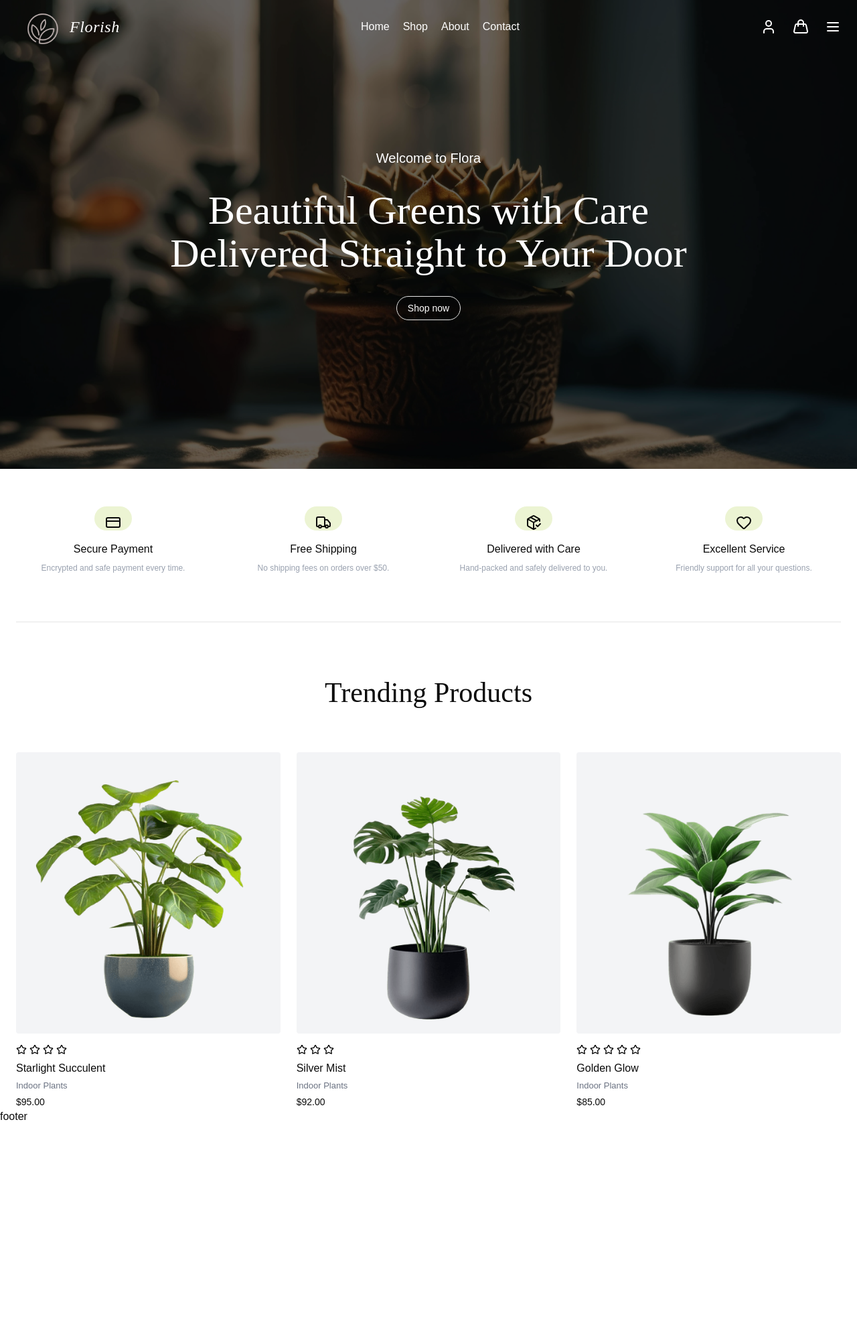
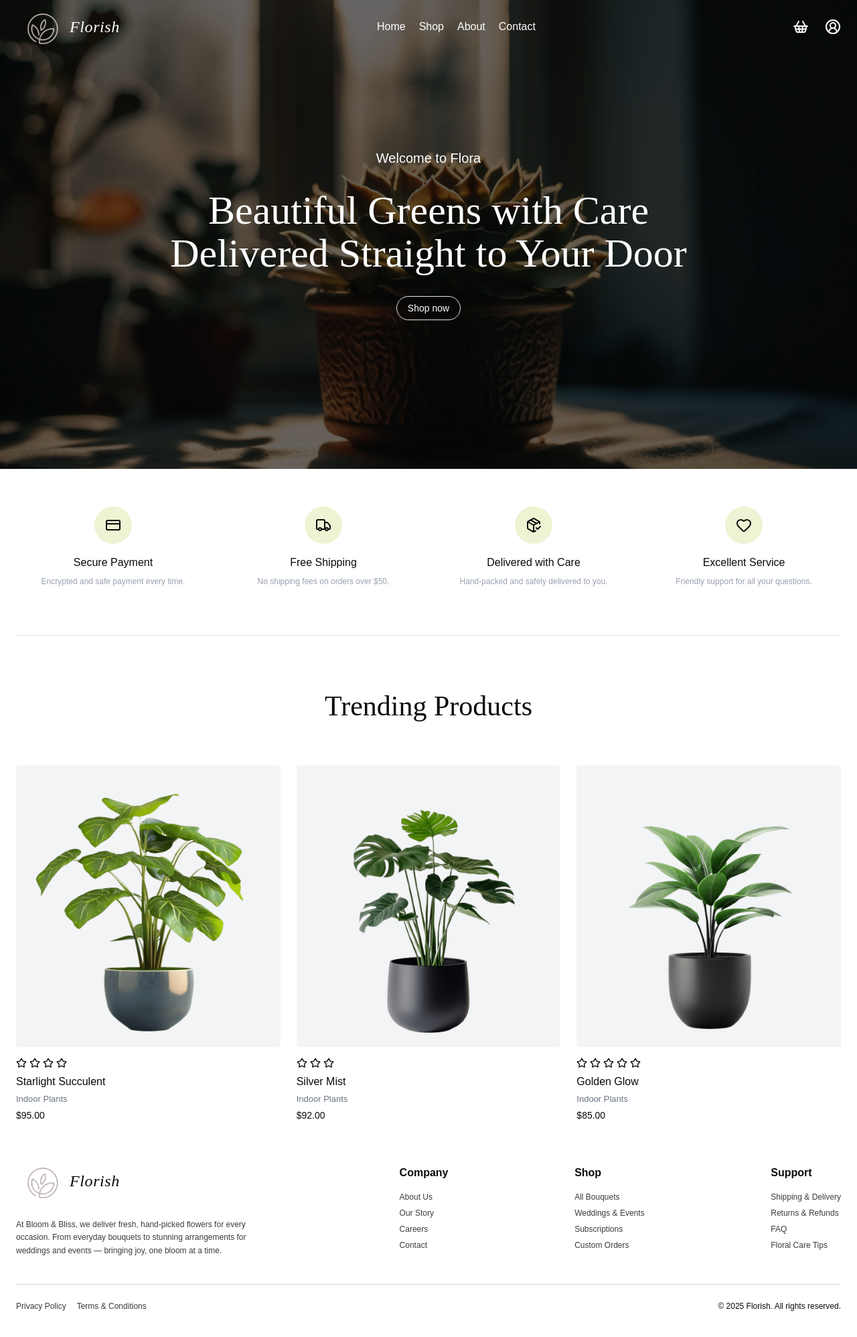
Before and after one commit to farhana988/Florish-frontend, a Next.js app: page / in a window 1280 px wide. Shown: the top 1996 px of the page at 67% size. Before the commit the page ends 1679 px from the top, so only its background shows below. Built offline with nearby package versions, Linux system fonts and the light colour scheme.

Commit message:
added footer sectin

```diff
--- a/src/components/modules/Footer/Footer.tsx
+++ b/src/components/modules/Footer/Footer.tsx
@@ -1,7 +1,51 @@
-import React from "react";
+import { bottomLinks, footerData } from "@/data/footerData";
+import Logo from "../Navbar/Logo";
+import FooterSection from "./FooterSection";
+import Link from "next/link";
 
 const Footer = () => {
-  return <div>footer</div>;
+  return (
+    <footer className="max-w-7xl mx-auto px-6 py-12">
+      <div className="flex flex-wrap justify-between gap-10">
+        {/* Logo & description */}
+        <div className="space-y-4 max-w-xs lg:max-w-sm">
+          <Logo />
+          <p className="text-xs leading-relaxed opacity-80">
+            At Bloom & Bliss, we deliver fresh, hand-picked flowers for every
+            occasion. From everyday bouquets to stunning arrangements for
+            weddings and events — bringing joy, one bloom at a time.
+          </p>
+        </div>
+
+        {/* Dynamic footer sections */}
+        {footerData.map((section, idx) => (
+          <FooterSection
+            key={idx}
+            title={section.title}
+            links={section.links}
+          />
+        ))}
+      </div>
+
+      {/* Bottom section */}
+      <div className="border-t border-gray-300 mt-10 pt-6 flex flex-col md:flex-row justify-between items-center text-xs">
+        <div className="space-x-4 opacity-80">
+          {bottomLinks.map((link, idx) => (
+            <Link
+              key={idx}
+              href={link.href}
+              className="hover:underline hover:underline-offset-4"
+            >
+              {link.name}
+            </Link>
+          ))}
+        </div>
+        <p className="mt-4 md:mt-0">
+          &copy; {new Date().getFullYear()} Florish. All rights reserved.
+        </p>
+      </div>
+    </footer>
+  );
 };
 
 export default Footer;
--- /dev/null
+++ b/src/components/modules/Footer/FooterSection.tsx
@@ -0,0 +1,29 @@
+import { FooterLink } from "@/data/footerData";
+import Link from "next/link";
+
+interface FooterSectionProps {
+  title: string;
+  links: FooterLink[];
+}
+
+const FooterSection = ({ title, links }: FooterSectionProps) => {
+  return (
+    <div className="md:mt-4">
+      <h4 className="font-semibold mb-4">{title}</h4>
+      <ul className="space-y-2 text-xs opacity-80">
+        {links.map(({ name, href }, idx) => (
+          <li key={idx}>
+            <Link
+              href={href}
+              className="hover:underline hover:underline-offset-8"
+            >
+              {name}
+            </Link>
+          </li>
+        ))}
+      </ul>
+    </div>
+  );
+};
+
+export default FooterSection;
--- /dev/null
+++ b/src/components/modules/Navbar/NavActions.tsx
@@ -0,0 +1,30 @@
+import Link from "next/link";
+import { ShoppingBasket, Menu, X, CircleUserRound } from "lucide-react";
+
+interface NavActionsProps {
+  menuOpen: boolean;
+  toggleMenu: () => void;
+}
+
+const NavActions = ({ menuOpen, toggleMenu }: NavActionsProps) => {
+  return (
+    <div className="flex items-center gap-4 md:gap-6">
+      <Link href="/cart" aria-label="Shopping cart">
+        <ShoppingBasket />
+      </Link>
+      <Link href="/account" aria-label="Account">
+        <CircleUserRound />
+      </Link>
+
+      <button
+        onClick={toggleMenu}
+        aria-label="Toggle mobile menu"
+        className="lg:hidden"
+      >
+        {menuOpen ? <X /> : <Menu />}
+      </button>
+    </div>
+  );
+};
+
+export default NavActions;
--- a/src/components/modules/Navbar/Navbar.tsx
+++ b/src/components/modules/Navbar/Navbar.tsx
@@ -1,9 +1,8 @@
-import { Handbag, LucideUser, Menu, X } from "lucide-react";
-import Link from "next/link";
 import Logo from "./Logo";
 import NavLinks from "./NavLinks";
 import MobileMenu from "./MobileMenu";
 import { useNavbar } from "@/hooks/useNavbar";
+import NavActions from "./NavActions";
 
 const Navbar = () => {
   const { scrolled, menuOpen, toggleMenu, closeMenu } = useNavbar();
@@ -21,25 +20,9 @@ const Navbar = () => {
         <NavLinks />
       </div>
 
-      <div className="flex items-center gap-4 md:gap-6">
-        {/* login */}
-        <Link href="/">
-          <LucideUser />
-        </Link>
-        {/* Cart link */}
-        <Link href="/cart">
-          <Handbag />
-        </Link>
+      {/* Right-side icons (login/cart/menu) */}
+      <NavActions menuOpen={menuOpen} toggleMenu={toggleMenu} />
 
-        {/* Mobile menu toggle button */}
-        <button
-          className=":hidden"
-          onClick={toggleMenu}
-          aria-label="Toggle menu"
-        >
-          {menuOpen ? <X /> : <Menu />}
-        </button>
-      </div>
       {/* Mobile menu component */}
       <MobileMenu isOpen={menuOpen} closeMenu={closeMenu} />
     </div>
--- a/src/components/modules/home/why-choose-us/WhyChooseUs.tsx
+++ b/src/components/modules/home/why-choose-us/WhyChooseUs.tsx
@@ -8,7 +8,7 @@ const WhyChooseUs = () => {
           key={index}
           className="p-3 lg:p-6 h-full flex flex-col items-center text-center bg-white"
         >
-          <span className="bg-[#ecf4d3] px-4 pt-3 rounded-full mb-4">
+          <span className="bg-[#ecf4d3] px-4 py-4 rounded-full mb-4">
             <item.icon />
           </span>
           <h2 className="text-base font-medium mb-2">{item.title}</h2>
--- /dev/null
+++ b/src/data/footerData.ts
@@ -0,0 +1,44 @@
+export interface FooterLink {
+  name: string;
+  href: string;
+}
+
+export interface FooterSectionData {
+  title: string;
+  links: FooterLink[];
+}
+
+export const footerData = [
+  {
+    title: "Company",
+    links: [
+      { name: "About Us", href: "/about" },
+      { name: "Our Story", href: "/our-story" },
+      { name: "Careers", href: "/careers" },
+      { name: "Contact", href: "/contact" },
+    ],
+  },
+  {
+    title: "Shop",
+    links: [
+      { name: "All Bouquets", href: "/shop/bouquets" },
+      { name: "Weddings & Events", href: "/shop/weddings-events" },
+      { name: "Subscriptions", href: "/shop/subscriptions" },
+      { name: "Custom Orders", href: "/shop/custom-orders" },
+    ],
+  },
+  {
+    title: "Support",
+    links: [
+      { name: "Shipping & Delivery", href: "/support/shipping" },
+      { name: "Returns & Refunds", href: "/support/returns" },
+      { name: "FAQ", href: "/support/faq" },
+      { name: "Floral Care Tips", href: "/support/floral-care" },
+    ],
+  },
+];
+
+export const bottomLinks = [
+  { name: "Privacy Policy", href: "/privacy" },
+  { name: "Terms & Conditions", href: "/terms" },
+];
```
